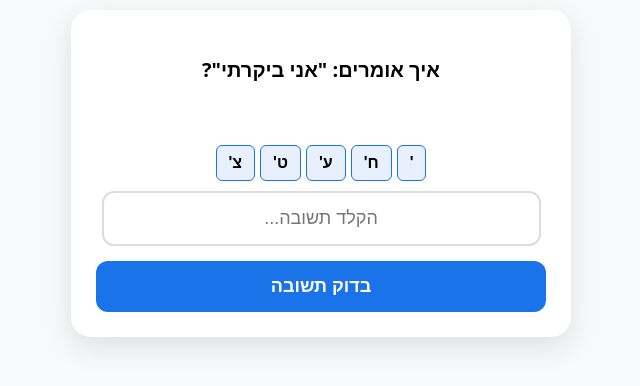
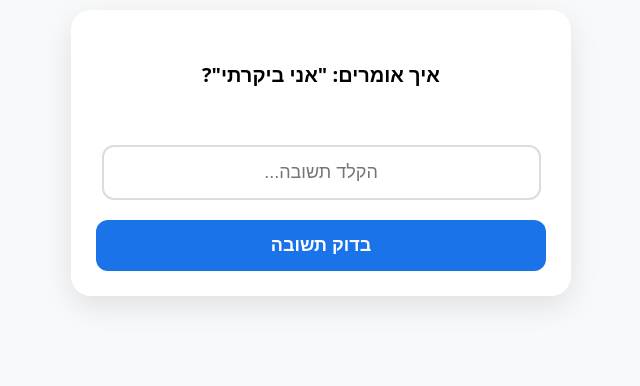
Before and after one commit to NetanelCochavi/Arabic, a plain HTML site: page index.html in a window 1280 px wide. Shown: the whole page, without its empty margins (319-959 px from the left). Drawn offline with Linux system fonts and the light colour scheme.

Commit message:
Update index.html

```diff
--- a/index.html
+++ b/index.html
@@ -3,20 +3,14 @@
 <head>
     <meta charset="UTF-8">
     <meta name="viewport" content="width=device-width, initial-scale=1.0">
-    <title>מתרגל ערבית חכם 7.0</title>
+    <title>מתרגל ערבית - גרסה 8.0</title>
     <style>
         :root { --primary: #1a73e8; --success: #34a853; --error: #d93025; --bg: #f8f9fa; }
-        body { font-family: system-ui, -apple-system, sans-serif; background: var(--bg); display: flex; justify-content: center; padding: 10px; margin: 0; }
+        body { font-family: system-ui, sans-serif; background: var(--bg); display: flex; justify-content: center; padding: 10px; margin: 0; }
         .card { background: white; padding: 25px; border-radius: 20px; box-shadow: 0 10px 30px rgba(0,0,0,0.1); width: 100%; max-width: 450px; text-align: center; }
-        .question-text { font-size: 20px; font-weight: 700; margin: 20px 0; min-height: 70px; line-height: 1.5; }
-
-        /* מקלדת תווים */
-        .char-keypad { display: flex; justify-content: center; gap: 5px; margin-bottom: 10px; flex-wrap: wrap; }
-        .char-btn { background: #e8f0fe; border: 1px solid #1a73e8; padding: 8px 12px; border-radius: 6px; cursor: pointer; font-weight: bold; font-size: 16px; }
-
-        input { width: 90%; padding: 15px; border: 2px solid #dadce0; border-radius: 12px; font-size: 18px; text-align: center; margin-bottom: 15px; }
+        .question-text { font-size: 20px; font-weight: 700; margin: 25px 0; min-height: 60px; line-height: 1.5; }
+        input { width: 90%; padding: 15px; border: 2px solid #dadce0; border-radius: 12px; font-size: 18px; text-align: center; margin-bottom: 20px; }
         .btn { background: var(--primary); color: white; border: none; padding: 15px; border-radius: 12px; cursor: pointer; font-size: 18px; width: 100%; font-weight: bold; }
-
         .feedback { margin-top: 20px; padding: 15px; border-radius: 12px; display: none; text-align: right; line-height: 1.4; }
         .correct { background: #e6f4ea; color: #137333; border: 1px solid #137333; }
         .wrong { background: #fce8e6; color: #c5221f; border: 1px solid #c5221f; }
@@ -27,18 +21,8 @@
 
 <div class="card">
     <div id="question" class="question-text">טוען...</div>
-
-    <div class="char-keypad">
-        <button class="char-btn" onclick="addChar('\'')">'</button>
-        <button class="char-btn" onclick="addChar('ח\'')">ח'</button>
-        <button class="char-btn" onclick="addChar('ע\'')">ע'</button>
-        <button class="char-btn" onclick="addChar('ט\'')">ט'</button>
-        <button class="char-btn" onclick="addChar('צ\'')">צ'</button>
-    </div>
-
     <input type="text" id="answer" placeholder="הקלד תשובה..." autocomplete="off">
     <button id="action-btn" class="btn" onclick="checkAnswer()">בדוק תשובה</button>
-
     <div id="feedback" class="feedback"></div>
     <button id="next-btn" class="btn" style="display:none; background: var(--success); margin-top:10px" onclick="generateQuestion()">שאלה הבאה ⮕</button>
 </div>
@@ -46,37 +30,28 @@
 <script>
     const dictionary = {
         verbs: [
-            {h:'אכל', s:'אכל', t:'reg'}, {h:'פתח', s:'פתח', t:'reg'}, {h:'ישב', s:'קעד', t:'reg'},
+            {h:'אכל', s:'אכל', t:'reg'}, {h:'فتح', s:'פתח', t:'reg'}, {h:'ישב', s:'קעד', t:'reg'},
             {h:'בישל', s:'טבח\'', t:'reg'}, {h:'שתה', s:'שרב', t:'reg'}, {h:'לקח', s:'אח\'ד', t:'reg'},
             {h:'קנה', s:'אשתרא', t:'endA'}, {h:'דיבר', s:'חכּא', t:'endA'}, {h:'בא', s:'אג\'א', t:'endA'},
             {h:'נהג', s:'סאק', t:'hollow'}, {h:'ראה', s:'שאף', t:'hollow'}, {h:'ביקר', s:'זאר', t:'hollow'}
         ],
         nouns: [
-            {h:'שכן', s:'ג\'אר', p:'ג\'יראן', d:'ג\'ארין'},
-            {h:'תפוח', s:'תפאחה', p:'תפאח', d:'תפאחתיין'},
-            {h:'כיסא', s:'כרסי', p:'כראסי', d:'כרסיין'}
+            {h:'שכנים', s:'ג\'אר', p:'ג\'יראן', d:'ג\'ארין', single:'שכן', pair:'שני שכנים'},
+            {h:'תפוחים', s:'תפאחה', p:'תפאח', d:'תפאחתיין', single:'תפוח', pair:'שני תפוחים'},
+            {h:'כיסאות', s:'כרסי', p:'כראסי', d:'כרסיין', single:'כיסא', pair:'שני כיסאות'}
         ]
     };
 
     let cur = {};
 
-    function addChar(c) {
-        document.getElementById('answer').value += c;
-        document.getElementById('answer').focus();
-    }
-
     function getPast(v, person) {
-        if (person === 'he') return { word: v.s, exp: "בגוף 'הוא' בעבר, המילה נשארת בצורת המקור שלה." };
-
-        if (v.t === 'endA') {
-            let res = v.s.slice(0, -1) + "ית";
-            return { word: res, exp: "פועל שמסתיים ב-א' או י' מקבל סיומת '-ית' בגוף אני." };
+        if (person === 'he') return { word: v.s, exp: "בגוף 'הוא' בעבר, הפועל נשאר בצורת המקור שלו." };
+        if (v.t === 'endA') return { word: v.s.slice(0, -1) + "ית", exp: "פועל שמסתיים ב-א' או י' מקבל סיומת '-ית' בגוף אני." };
+        if (v.t === 'hollow') {
+            const hols = { 'שאף':'שופת', 'סאק':'סוקת', 'זאר':'זורת', 'ראח':'רוחת', 'כאן':'כונת' };
+            return { word: hols[v.s] || v.s.replace('א', 'ו') + "ת", exp: "זהו פועל 'חלול' - בנטיית עבר ה-א' הופכת ל-ו' או י' קצרה." };
         }
-        if (v.t === 'hollow') {
-            let res = v.s === 'שאף' ? 'שופת' : v.s === 'סאק' ? 'סוקת' : v.s === 'זאר' ? 'זורת' : v.s.replace('א', 'ו') + "ת";
-            return { word: res, exp: "פועל 'חלול' (עם א' באמצע) - בנטיית עבר ה-א' הופכת לרוב ל-ו' או י' קצרה." };
-        }
-        return { word: v.s + "ת", exp: "פועל רגיל בעבר מקבל סיומת 'ת' (סוכּון) בסוף המילה." };
+        return { word: v.s + "ת", exp: "פועל רגיל בעבר מקבל סיומת 'ת' (סוכּון) בסוף המילה בגוף אני." };
     }
 
     function generateQuestion() {
@@ -86,7 +61,7 @@
         document.getElementById('answer').value = '';
 
         const r = Math.random();
-        if (r < 0.5) {
+        if (r < 0.6) {
             const v = dictionary.verbs[Math.floor(Math.random() * dictionary.verbs.length)];
             const res = getPast(v, 'io');
             cur = { text: `איך אומרים: "אני ${v.h}תי"?`, ans: res.word, exp: res.exp };
@@ -94,9 +69,9 @@
             const n = dictionary.nouns[Math.floor(Math.random() * dictionary.nouns.length)];
             const isPlural = Math.random() > 0.5;
             cur = {
-                text: isPlural ? `איך אומרים: "${n.h}נים" (רבים)?` : `איך אומרים: "שני ${n.h}נים" (זוגי)?`,
+                text: isPlural ? `איך אומרים: "${n.h}" (רבים)?` : `איך אומרים: "${n.pair}" (זוגי)?`,
                 ans: isPlural ? n.p : n.d,
-                exp: isPlural ? `בערבית הריבוי הוא לרוב 'שבור' (שינוי פנימי במילה) ולא סיומת קבועה.` : `בזוגי מוסיפים את הסיומת '-יין' לשם העצם.`
+                exp: isPlural ? `בערבית הריבוי הוא לרוב 'שבור' - שינוי פנימי במבנה המילה.` : `בצורת הזוגי (מוסנא) מוסיפים את הסיומת '-יין' לשם העצם.`
             };
         }
         document.getElementById('question').innerText = cur.text;
```
